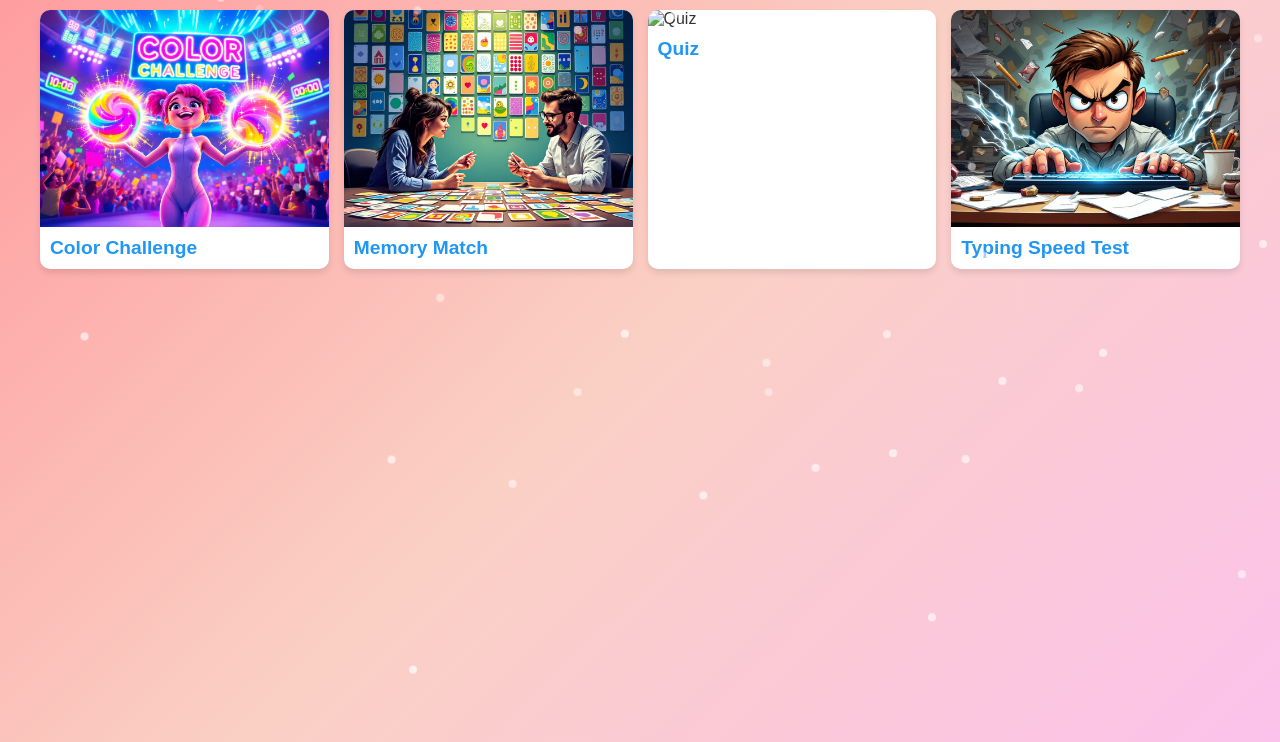
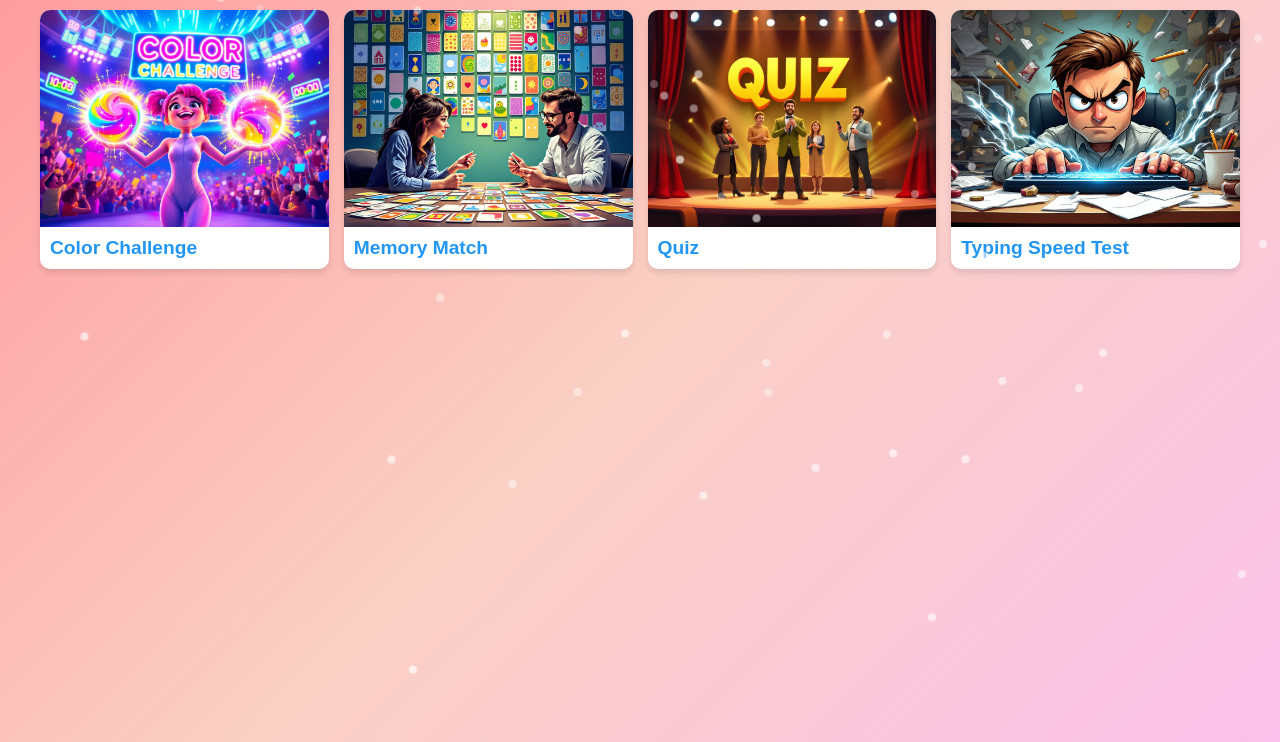
Before and after one commit to unstopablethinkerr/gamegrid, a plain HTML site: page index.html in a window 1280 px wide. Shown: the part 135-877 px from the top of the page. Drawn offline with Linux system fonts and the light colour scheme.

Commit message:
Update index.html

```diff
--- a/index.html
+++ b/index.html
@@ -161,7 +161,7 @@ button:active {
       "https://unstopablethinkerr.github.io/general-knowledge-quiz/" ,
       "https://unstopablethinkerr.github.io/typing-speed-test/"];
     const images = [
-      "img1.jpg",  "img2.jpg" , "img3.jpg","img4.jpg"];
+      "img1.jpg",  "img2.jpg" , "img_3.jpg","img4.jpg"];
 
    // Populate the grid dynamically
 const gridContainer = document.getElementById("grid-container");
```
